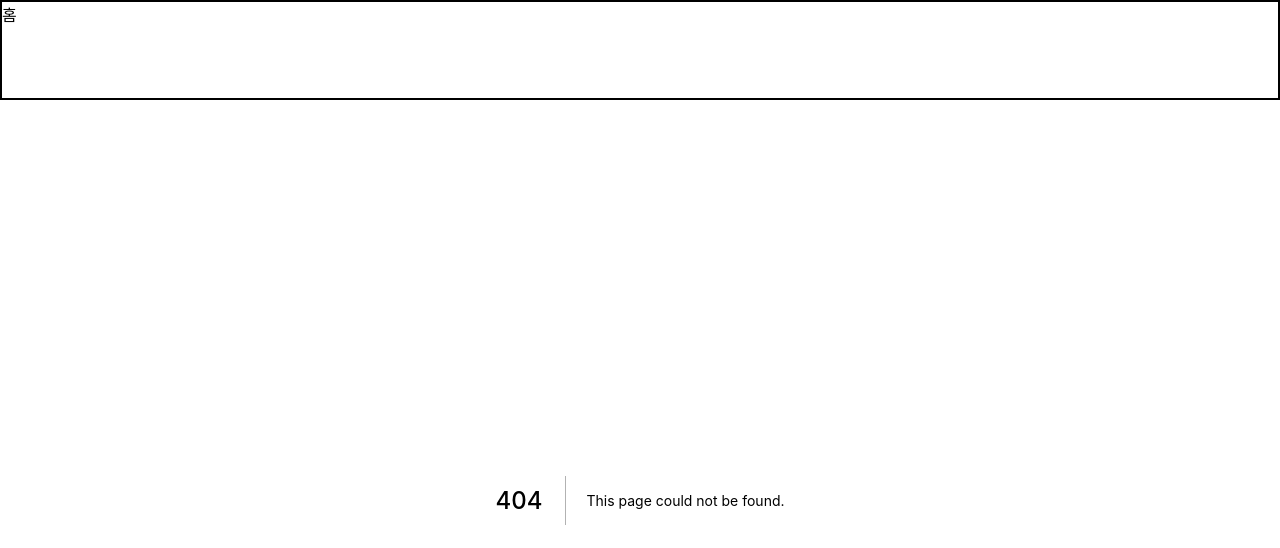
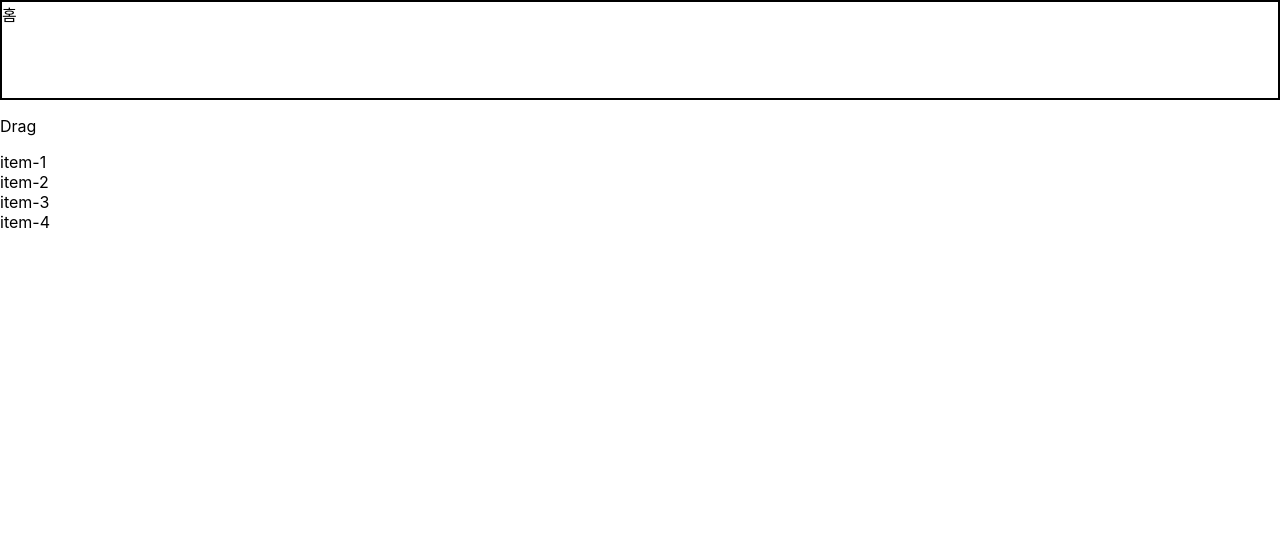
Before and after one commit to By-hoon/Scheduler, a Next.js app: page /schedule/management in a window 1280 px wide. Before the commit this address had no page. Shown: the top 548 px of the page. Built offline with nearby package versions, Linux system fonts and the light colour scheme.

Commit message:
feat: 단일 보드 드래그 드랍 요소 구현
임시 배열 이용

```diff
--- /dev/null
+++ b/components/ScheduleBlock.tsx
@@ -0,0 +1,71 @@
+import React, { useEffect, useState } from "react";
+import {
+  DragDropContext,
+  Draggable,
+  Droppable,
+  DropResult,
+} from "react-beautiful-dnd";
+import styled from "styled-components";
+
+const DragContent = styled.div``;
+
+const Content = styled.div``;
+
+const ScheduleBlock = () => {
+  const [datas, setDatas] = useState([
+    { key: "item-1", content: "item-1" },
+    { key: "item-2", content: "item-2" },
+    { key: "item-3", content: "item-3" },
+    { key: "item-4", content: "item-4" },
+  ]);
+
+  const onDragEnd = (result: DropResult) => {
+    if (!result) {
+      return;
+    }
+
+    const { destination, source } = result;
+
+    if (destination.index === source.index) {
+      return;
+    }
+
+    setDatas((prev) => {
+      const sourceData = datas[source.index];
+      let newDatas = prev;
+      newDatas.splice(source.index, 1);
+      newDatas.splice(destination.index, 0, sourceData);
+
+      return newDatas;
+    });
+  };
+
+  return (
+    <>
+      <DragDropContext onDragEnd={onDragEnd}>
+        <Droppable droppableId="Drop">
+          {(provided, snapshot) => (
+            <DragContent {...provided.droppableProps} ref={provided.innerRef}>
+              <p>Drag</p>
+              {datas.map((data, index) => (
+                <Draggable key={data.key} draggableId={data.key} index={index}>
+                  {(provided, snapshot) => (
+                    <Content
+                      ref={provided.innerRef}
+                      {...provided.draggableProps}
+                      {...provided.dragHandleProps}
+                    >
+                      {data.content}
+                    </Content>
+                  )}
+                </Draggable>
+              ))}
+            </DragContent>
+          )}
+        </Droppable>
+      </DragDropContext>
+    </>
+  );
+};
+
+export default ScheduleBlock;
--- /dev/null
+++ b/components/ScheduleBoard.tsx
@@ -0,0 +1,12 @@
+import React, { useEffect, useState } from "react";
+import ScheduleBlock from "./ScheduleBlock";
+
+function App() {
+  const [windowReady, setWindowReady] = useState(false);
+  useEffect(() => {
+    setWindowReady(true);
+  }, []);
+  return <>{windowReady ? <ScheduleBlock /> : null}</>;
+}
+
+export default App;
--- /dev/null
+++ b/pages/schedule/management/index.tsx
@@ -0,0 +1,12 @@
+import ScheduleBoard from "components/ScheduleBoard";
+import Seo from "components/SEO";
+import { useRouter } from "next/router";
+
+export default function Management() {
+  return (
+    <>
+      <Seo title="일정 관리 | Scheduler" />
+      <ScheduleBoard />
+    </>
+  );
+}
```
